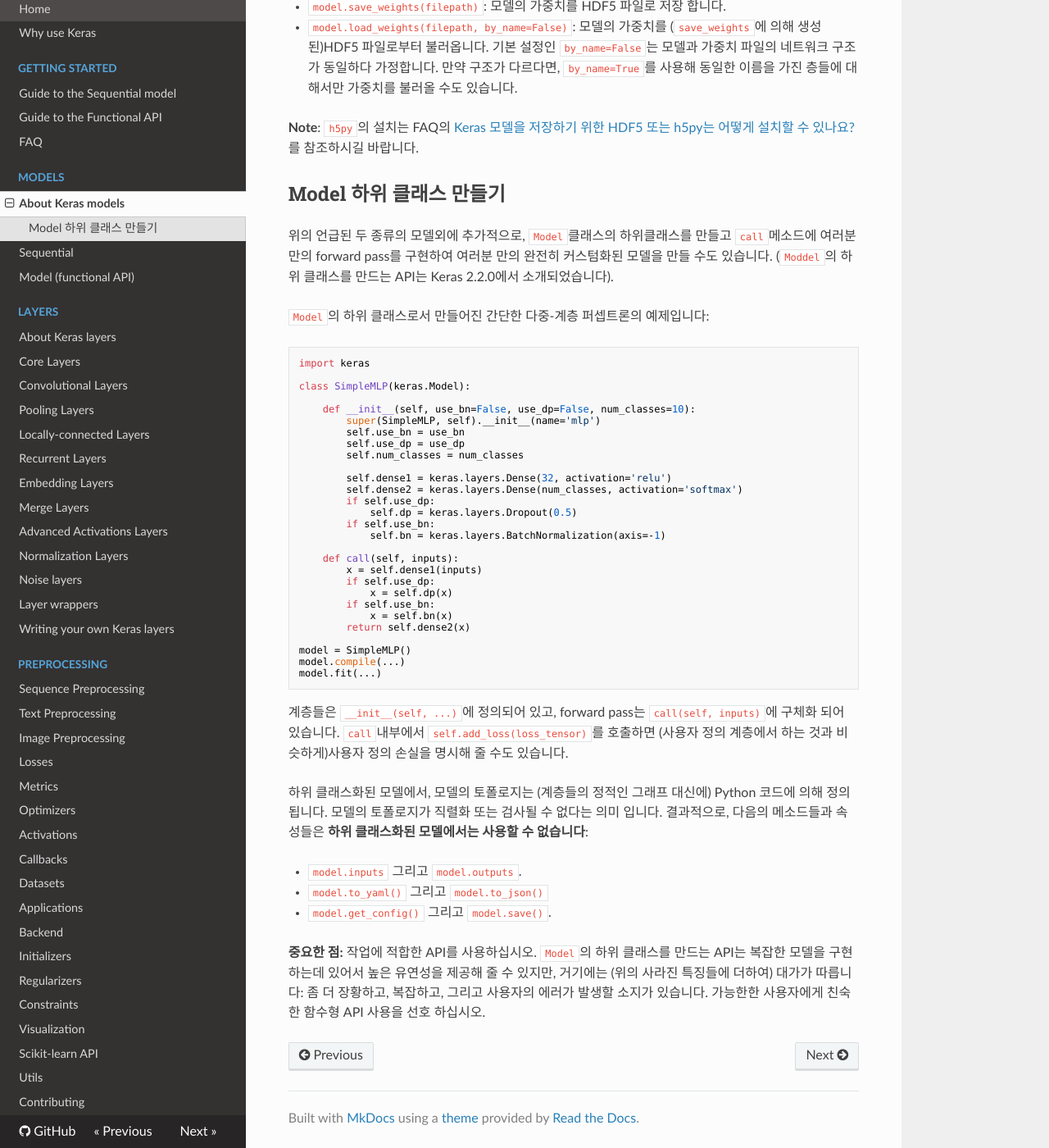
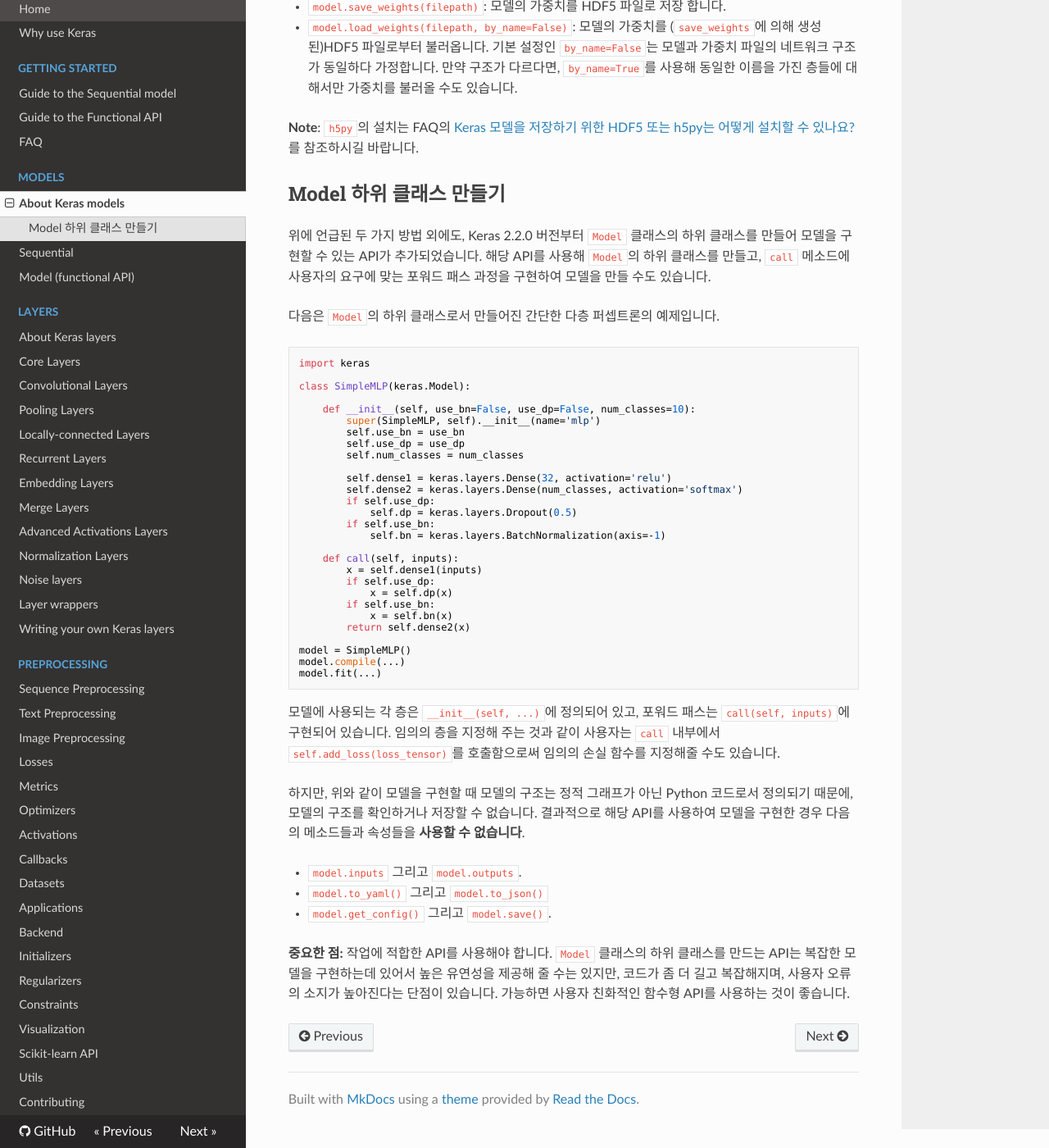
Before and after one commit to keras-team/keras-docs-ko, an MkDocs documentation site: the page built from sources/models/about-keras-models.md, in a window 1280 px wide and 1400 px high, scrolled down 1050 px. Shown: the whole window at 82% size. Built offline with MkDocs 1.6.1, drawn with Linux system fonts in a browser that asks for light colours; nearby versions of some CDN libraries; some of the changed text lies outside the part shown.

Commit message:
Update about-keras-models.md

````diff
--- a/sources/models/about-keras-models.md
+++ b/sources/models/about-keras-models.md
@@ -19,7 +19,7 @@ model = Sequential.from_config(config)
 
 - `model.get_weights()`: 모델의 가중치 텐서들이 NumPy 배열로 저장된 1차원 리스트 입니다.
 - `model.set_weights(weights)`: 모델의 가중치 값을 NumPy 배열의 리스트로부터 설정합니다. 리스트에 있는 배열들의 크기는 `get_wieghts()`로부터 반환된 것과 동일해야 합니다.
-- `model.to_json()`: 모델의 구조를 JSON 문자열로 반환합니다. 이때, 모델의 가중치는 제외되고 오로지 구조만이 포함됩니다. 이 JSON 문자열로부터 다음과 같이 동일한 모델을(다시 초기화된 가중치와 함께) 다시 인스턴스화 할 수 있습니다.
+- `model.to_json()`: 모델의 구조를 JSON 문자열로 반환합니다. 이때, 모델의 가중치는 제외되고 오로지 구조만이 포함됩니다. 이 JSON 문자열로부터 다음과 같이 동일한 모델을 (다시 초기화된 가중치와 함께)다시 인스턴스화 할 수 있습니다.
 
 ```python
 from keras.models import model_from_json
@@ -44,9 +44,9 @@ model = model_from_yaml(yaml_string)
 
 ## Model 하위 클래스 만들기
 
-위의 언급된 두 종류의 모델외에 추가적으로, `Model`클래스의 하위클래스를 만들고 `call`메소드에 여러분 만의 forward pass를 구현하여 여러분 만의 완전히 커스텀화된 모델을 만들 수도 있습니다. (`Moddel`의 하위 클래스를 만드는 API는 Keras 2.2.0에서 소개되었습니다).
+위에 언급된 두 가지 방법 외에도, Keras 2.2.0 버전부터 `Model` 클래스의 하위 클래스를 만들어 모델을 구현할 수 있는 API가 추가되었습니다. 해당 API를 사용해 `Model`의 하위 클래스를 만들고, `call` 메소드에 사용자의 요구에 맞는 포워드 패스 과정을 구현하여 모델을 만들 수도 있습니다.
 
-`Model`의 하위 클래스로서 만들어진 간단한 다중-계층 퍼셉트론의 예제입니다:
+다음은 `Model`의 하위 클래스로서 만들어진 간단한 다층 퍼셉트론의 예제입니다.
 
 ```python
 import keras
@@ -79,14 +79,12 @@ model.compile(...)
 model.fit(...)
 ```
 
-계층들은 `__init__(self, ...)`에 정의되어 있고, forward pass는 `call(self, inputs)`에 구체화 되어 있습니다. `call`내부에서 `self.add_loss(loss_tensor)`를 호출하면 (사용자 정의 계층에서 하는 것과 비슷하게)사용자 정의 손실을 명시해 줄 수도 있습니다.
+모델에 사용되는 각 층은 `__init__(self, ...)`에 정의되어 있고, 포워드 패스는 `call(self, inputs)`에 구현되어 있습니다. 임의의 층을 지정해 주는 것과 같이 사용자는 `call` 내부에서 `self.add_loss(loss_tensor)`를 호출함으로써 임의의 손실 함수를 지정해줄 수도 있습니다.
 
-하위 클래스화된 모델에서, 모델의 토폴로지는 (계층들의 정적인 그래프 대신에) Python 코드에 의해 정의 됩니다.
-모델의 토폴로지가 직렬화 또는 검사될 수 없다는 의미 입니다. 결과적으로, 다음의 메소드들과 속성들은 **하위 클래스화된 모델에서는 사용할 수 없습니다**:
+하지만, 위와 같이 모델을 구현할 때 모델의 구조는 정적 그래프가 아닌 Python 코드로서 정의되기 때문에, 모델의 구조를 확인하거나 저장할 수 없습니다. 결과적으로 해당 API를 사용하여 모델을 구현한 경우 다음의 메소드들과 속성들을 **사용할 수 없습니다**.
 
 - `model.inputs` 그리고 `model.outputs`.
 - `model.to_yaml()` 그리고 `model.to_json()`
 - `model.get_config()` 그리고 `model.save()`.
 
-**중요한 점:** 작업에 적합한 API를 사용하십시오. `Model`의 하위 클래스를 만드는 API는 복잡한 모델을 구현하는데 있어서 높은 유연성을 제공해 줄 수 있지만, 거기에는 (위의 사라진 특징들에 더하여) 대가가 따릅니다:
-좀 더 장황하고, 복잡하고, 그리고 사용자의 에러가 발생할 소지가 있습니다. 가능한한 사용자에게 친숙한 함수형 API 사용을 선호 하십시오.
+**중요한 점:** 작업에 적합한 API를 사용해야 합니다. `Model` 클래스의 하위 클래스를 만드는 API는 복잡한 모델을 구현하는데 있어서 높은 유연성을 제공해 줄 수는 있지만, 코드가 좀 더 길고 복잡해지며, 사용자 오류의 소지가 높아진다는 단점이 있습니다. 가능하면 사용자 친화적인 함수형 API를 사용하는 것이 좋습니다.
````
